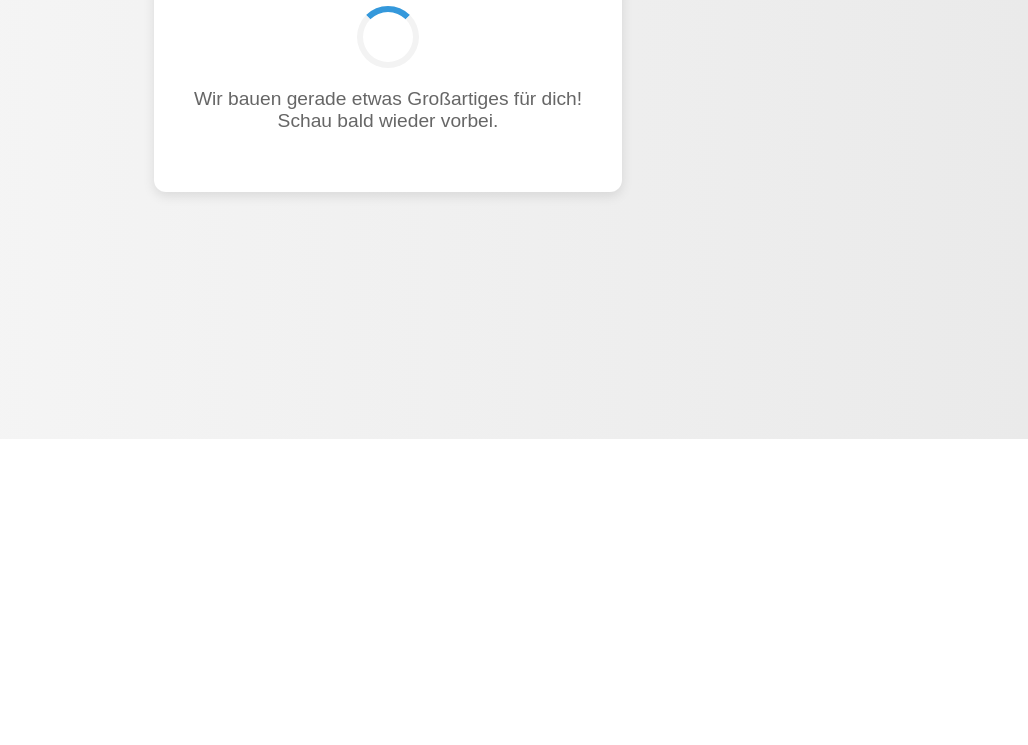
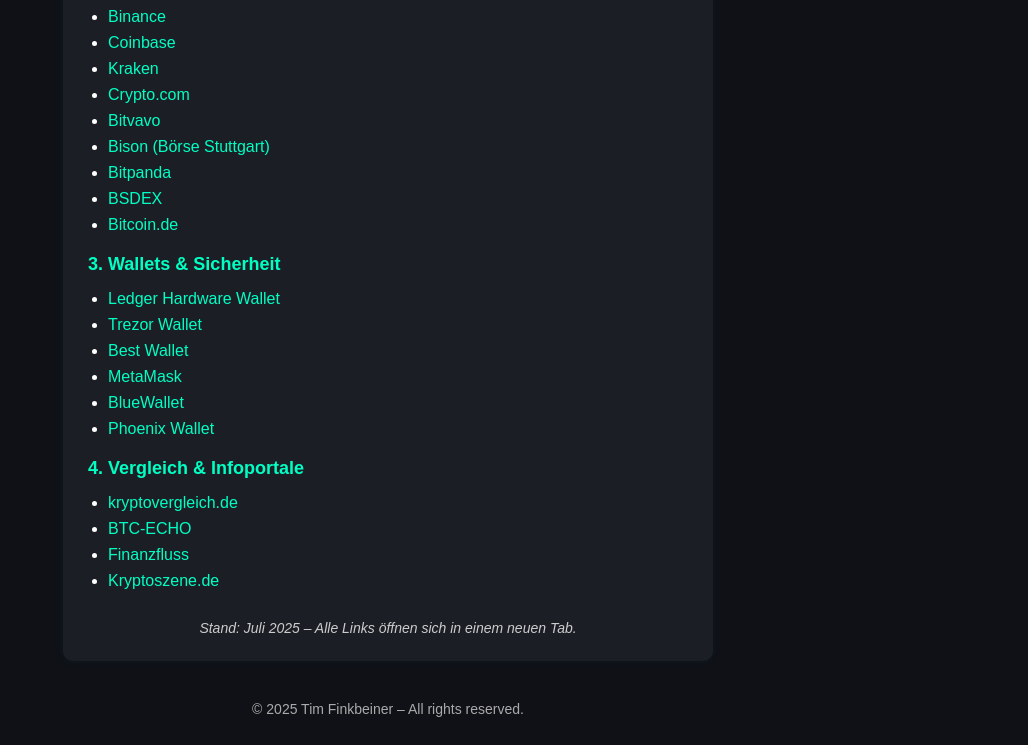
Before and after one commit to Chuck2610/krypto-app, a website: page links.html in a window 1280 px wide. Shown: the part 361-1106 px from the top of the page, without its empty margins (252-1280 px from the left). Before the commit the page ends 800 px from the top, so only its background shows below. Drawn offline with Linux system fonts and the light colour scheme.

```diff
--- a/links.html
+++ b/links.html
@@ -2,53 +2,131 @@
 <html lang="de">
 <head>
   <meta charset="UTF-8">
-    <meta name="viewport" content="width=device-width, initial-scale=1.0">
-    <title>Seite in Arbeit</title>
+  <meta name="viewport" content="width=device-width, initial-scale=1.0"/>
+  <title>Beliebte Krypto-Links</title>
   <style>
     body {
-            margin: 0;
-            padding: 0;
       font-family: Arial, sans-serif;
-            background: linear-gradient(to right, #f7f7f7, #eaeaea);
-            display: flex;
-            justify-content: center;
-            align-items: center;
-            height: 100vh;
+      background: #0f1117;
+      color: #ffffff;
+      padding: 20px;
+    }
+
+    h1 {
+      text-align: center;
+      font-size: 28px;
+      margin-bottom: 30px;
+    }
+
+    .container {
+      max-width: 600px;
+      margin: auto;
+      background: #1c1e26;
+      padding: 25px;
+      border-radius: 10px;
+      box-shadow: 0 0 10px rgba(0,255,200,0.05);
+    }
+
+    h2 {
+      color: #00ffc3;
+      font-size: 18px;
+      margin-top: 20px;
+    }
+
+    ul {
+      padding-left: 20px;
+      margin-top: 10px;
+    }
+
+    li {
+      margin-bottom: 8px;
+    }
+
+    a {
+      color: #00ffc3;
+      text-decoration: none;
+    }
+
+    a:hover {
+      color: #00c2a9;
+    }
+
+    em {
+      display: block;
+      margin-top: 30px;
+      color: #ccc;
+      font-size: 14px;
+      text-align: center;
+    }
+
+    footer {
+      margin-top: 40px;
+      text-align: center;
+      font-size: 14px;
+      color: #aaa;
+    }
+
+    @media (max-width: 600px) {
+      h1 {
+        font-size: 20px;
       }
       .container {
-            text-align: center;
-            padding: 40px;
-            border-radius: 12px;
-            background-color: white;
-            box-shadow: 0 4px 12px rgba(0, 0, 0, 0.1);
+        padding: 20px;
       }
-        h1 {
-            color: #333;
-        }
-        p {
-            color: #666;
-            font-size: 1.2em;
-        }
-        .loader {
-            border: 6px solid #f3f3f3;
-            border-top: 6px solid #3498db;
-            border-radius: 50%;
-            width: 50px;
-            height: 50px;
-            margin: 20px auto;
-            animation: spin 1s linear infinite;
-        }
-        @keyframes spin {
-            0% { transform: rotate(0deg); }
-            100% { transform: rotate(360deg); }
     }
   </style>
 </head>
 <body>
+
+  <h1>🔗 Beliebte Krypto-Links – Übersicht</h1>
+
   <div class="container">
-        <h1>Diese Seite ist in Arbeit</h1>
-        <div class="loader"></div>
-        <p>Wir bauen gerade etwas Großartiges für dich!<br>Schau bald wieder vorbei.</p>
+    <h2>1. Krypto-News & Magazine</h2>
+    <ul>
+      <li><a href="https://www.coindesk.com" target="_blank">CoinDesk</a></li>
+      <li><a href="https://www.cointelegraph.com" target="_blank">Cointelegraph</a></li>
+      <li><a href="https://www.coingape.com" target="_blank">CoinGape</a></li>
+      <li><a href="https://www.decrypt.co" target="_blank">Decrypt</a></li>
+      <li><a href="https://u.today" target="_blank">U.Today</a></li>
+    </ul>
+
+    <h2>2. Handelsplattformen (Krypto-Börsen)</h2>
+    <ul>
+      <li><a href="https://www.binance.com" target="_blank">Binance</a></li>
+      <li><a href="https://www.coinbase.com" target="_blank">Coinbase</a></li>
+      <li><a href="https://www.kraken.com" target="_blank">Kraken</a></li>
+      <li><a href="https://www.crypto.com" target="_blank">Crypto.com</a></li>
+      <li><a href="https://www.bitvavo.com" target="_blank">Bitvavo</a></li>
+      <li><a href="https://bisonapp.com" target="_blank">Bison (Börse Stuttgart)</a></li>
+      <li><a href="https://www.bitpanda.com" target="_blank">Bitpanda</a></li>
+      <li><a href="https://www.bsdex.de" target="_blank">BSDEX</a></li>
+      <li><a href="https://www.bitcoin.de" target="_blank">Bitcoin.de</a></li>
+    </ul>
+
+    <h2>3. Wallets & Sicherheit</h2>
+    <ul>
+      <li><a href="https://www.ledger.com" target="_blank">Ledger Hardware Wallet</a></li>
+      <li><a href="https://trezor.io" target="_blank">Trezor Wallet</a></li>
+      <li><a href="https://www.bestwallet.com" target="_blank">Best Wallet</a></li>
+      <li><a href="https://metamask.io" target="_blank">MetaMask</a></li>
+      <li><a href="https://bluewallet.io" target="_blank">BlueWallet</a></li>
+      <li><a href="https://phoenixwallet.org" target="_blank">Phoenix Wallet</a></li>
+    </ul>
+
+    <h2>4. Vergleich & Infoportale</h2>
+    <ul>
+      <li><a href="https://www.kryptovergleich.de" target="_blank">kryptovergleich.de</a></li>
+      <li><a href="https://www.btc-echo.de" target="_blank">BTC-ECHO</a></li>
+      <li><a href="https://www.finanzfluss.de" target="_blank">Finanzfluss</a></li>
+      <li><a href="https://kryptoszene.de" target="_blank">Kryptoszene.de</a></li>
+    </ul>
+
+    <em>Stand: Juli 2025 – Alle Links öffnen sich in einem neuen Tab.</em>
   </div>
+
+  <footer>
+    © 2025 Tim Finkbeiner – All rights reserved.
+  </footer>
+
 </body>
 </html>
```
Lines whose indentation alone changed are shown as unchanged.
